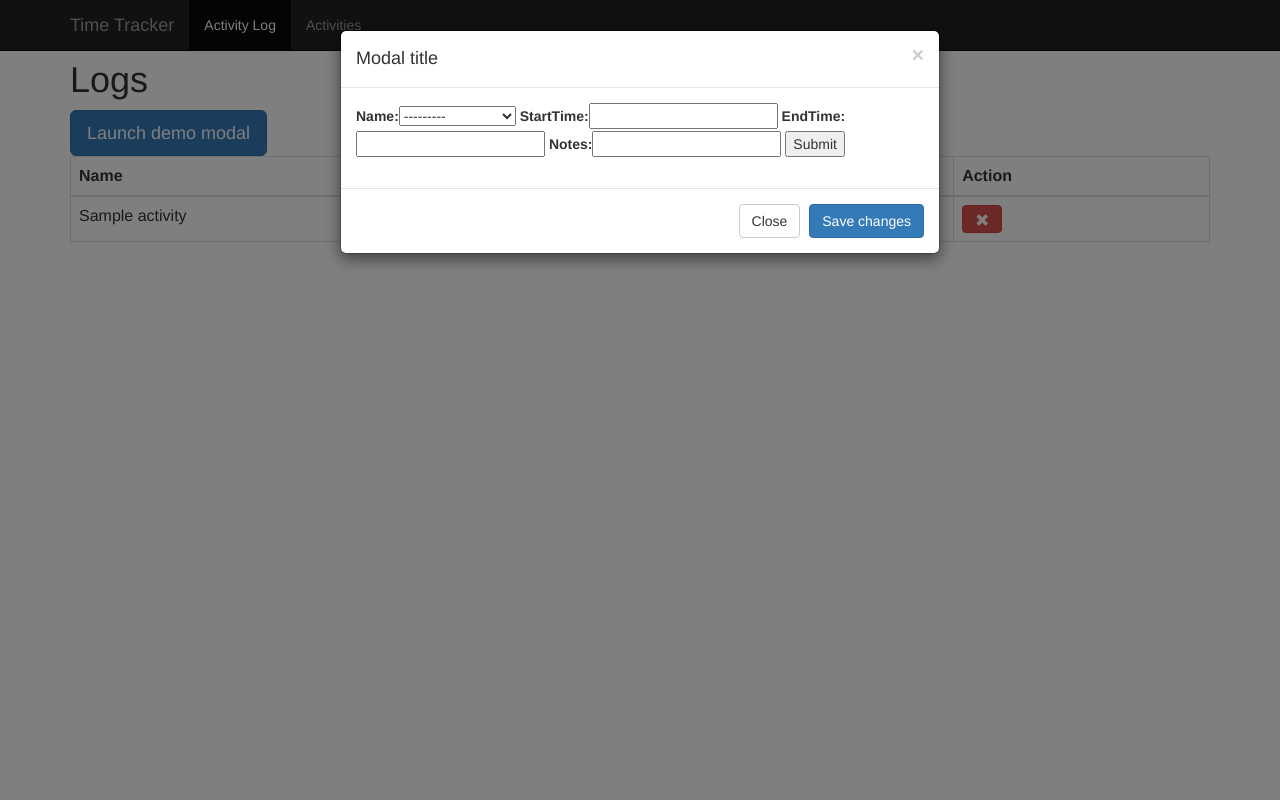
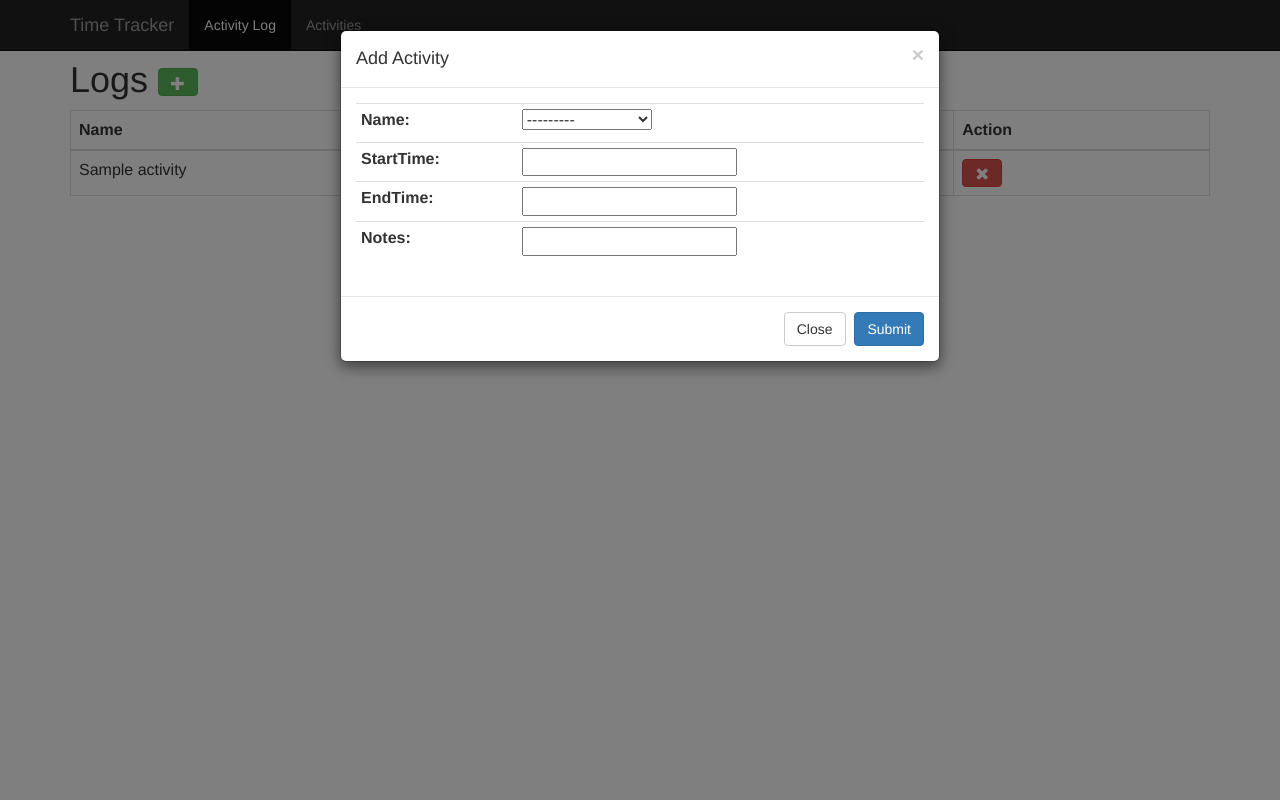
Before and after one commit to pbrogan12/time-tracker, a Django app: page /logs/ in a window 1280 px wide, after a click that opens the changed part. Run offline with Django 3.2, Linux system fonts and the light colour scheme; tables that the repository leaves empty hold one stand-in row (values such as "Sample post"); some libraries are stand-ins or nearby versions.

Commit message:
Updated log.html to make things look nicer and made modal better.

```diff
--- a/timeTracker/timeLogger/templates/log.html
+++ b/timeTracker/timeLogger/templates/log.html
@@ -6,25 +6,34 @@
       <div class="modal-content">
         <div class="modal-header">
           <button type="button" class="close" data-dismiss="modal" aria-hidden="true">&times;</button>
-          <h4 class="modal-title">Modal title</h4>
+          <h4 class="modal-title">Add Activity</h4>
         </div>
         <div class="modal-body">
-            <form action="" method="post">
-                {{form.as_table}}
-                {% csrf_token %}
-            <input type="submit" value="Submit">
+            <form action="" method="post">{% csrf_token %}
+                <table class="table table-condensed">
+                    {% for field in form %}
+                <tr>
+                    <th>
+                        {{ field.label_tag }}
+                    </th>
+                    <td> {{ field }}
+                    </td>
+                </tr>
+                {% endfor %}
+                </table>
             </form>
         </div>
         <div class="modal-footer">
           <button type="button" class="btn btn-default" data-dismiss="modal">Close</button>
-          <button type="button" class="btn btn-primary">Save changes</button>
+          <button type="button" onclick="document.forms[0].submit();return false;" class="btn btn-primary">
+              Submit
+        </button>
         </div>
       </div><!-- /.modal-content -->
     </div><!-- /.modal-dialog -->
   </div><!-- /.modal -->
 
-<h1>Logs</h1>
-  <a data-toggle="modal" href="#myModal" class="btn btn-primary btn-lg">Launch demo modal</a>
+  <h1>Logs <a data-toggle="modal" href="#myModal" class="btn btn-success"><span class="glyphicon glyphicon-plus"></a></h1>
     <table class="table table-bordered">
         <thead>
             <tr>
```
